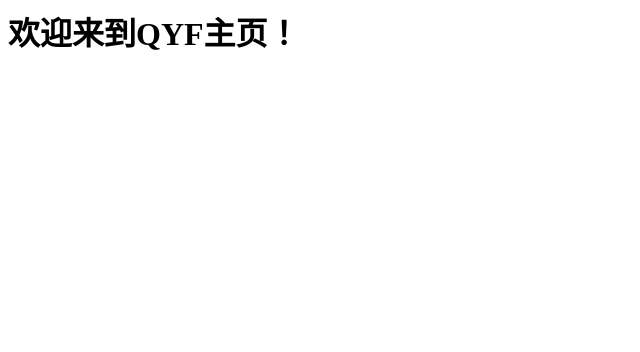
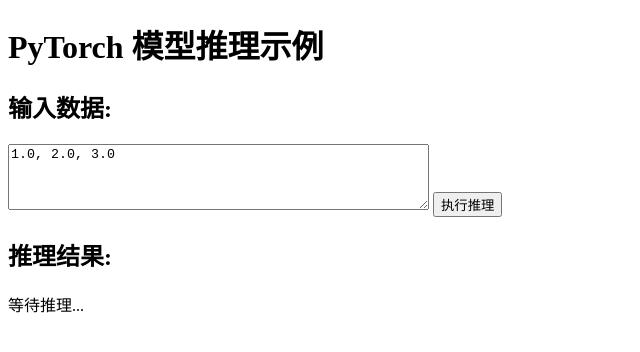
Before and after one commit to WalkingInTheLight/HuangmeiSinger.github.io, a plain HTML site: page index.html in a window 1280 px wide. Shown: the whole page, without its empty margins (0-640 px from the left). Drawn offline with Linux system fonts and the light colour scheme.

Commit message:
Update index.html

```diff
--- a/index.html
+++ b/index.html
@@ -1 +1,45 @@
-<h1>欢迎来到QYF主页！</h1>
+<!DOCTYPE html>
+<html lang="en">
+<head>
+    <meta charset="UTF-8">
+    <meta name="viewport" content="width=device-width, initial-scale=1.0">
+    <title>PyTorch 模型推理示例</title>
+    <!-- 引入 PyTorch.js 库 -->
+    <script src="https://cdnjs.cloudflare.com/ajax/libs/torch/1.8.0/torch.min.js"></script>
+</head>
+<body>
+    <h1>PyTorch 模型推理示例</h1>
+    <div>
+        <h2>输入数据:</h2>
+        <textarea id="inputData" rows="4" cols="50">1.0, 2.0, 3.0</textarea>
+        <button onclick="runInference()">执行推理</button>
+    </div>
+    <div>
+        <h2>推理结果:</h2>
+        <p id="outputData">等待推理...</p>
+    </div>
+
+    <script>
+        // 定义加载模型和执行推理的函数
+        async function runInference() {
+            // 加载模型
+            const model = await torch.load('path/to/your/model.pth');
+
+            // 获取输入数据
+            const inputData = document.getElementById('inputData').value
+                .split(',')
+                .map(Number);
+
+            // 将输入数据转换为张量
+            const inputTensor = torch.tensor(inputData);
+
+            // 执行推理
+            const outputTensor = model.forward(inputTensor);
+
+            // 获取推理结果并显示在页面上
+            const outputData = outputTensor.dataSync();
+            document.getElementById('outputData').innerText = outputData;
+        }
+    </script>
+</body>
+</html>
```
